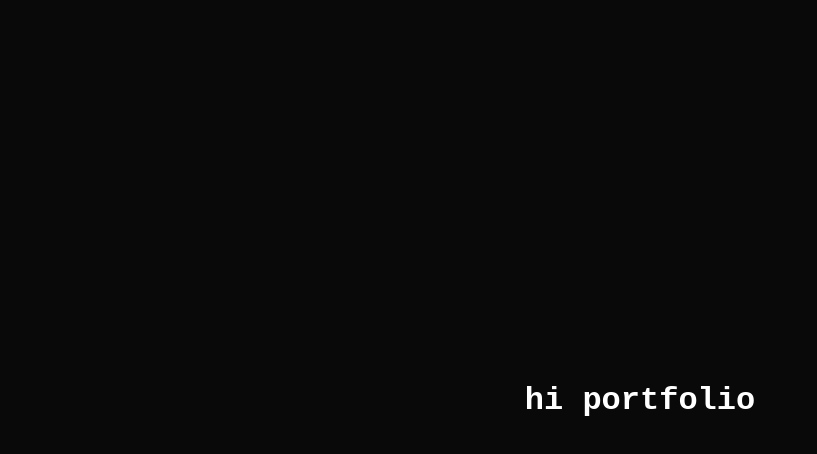
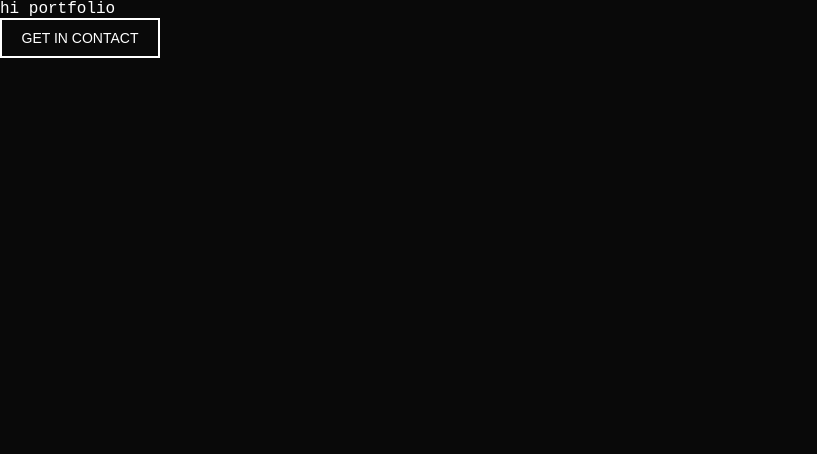
Before and after one commit to DennisJunior247/portfolio, a Next.js app: page / in a window 1280 px wide. Shown: the top 454 px of the page, without its empty margins (0-817 px from the left). Built offline with nearby package versions, Linux system fonts and the light colour scheme.

Commit message:
created custom input

```diff
--- a/components/Buttons/styles.js
+++ b/components/Buttons/styles.js
@@ -1,29 +1,20 @@
 import styled from "styled-components";
 
 export const Button = styled.button`
-  font-family: 'DM Sans', 'Roboto',sans-serif;
-  width: ${({ width }) => width || "60%"};
-  padding : 10px 0 10px 10px;
-  display : flex;
-  justify-content : center;
-  outline : none;
-  border : none;
-  position : ${({ position }) => position || ""};
-  right : 2.5rem;
-  top : 1.5rem;
-  background : ${props => props.dark ? "#6d1ac5f0" : "#fffffff0"};
-  font-size : 16px;
-  border-radius: 20px;
-  font-weight : 300;
-  margin : 20px;
-  color : ${props => props.dark ? " #fff" : "#6d1ac5f0"};
-  box-shadow :${props => props.dark ? "none" : "0 .2rem  .1rem 0 #ddd"};
-  transition : background .5s ease-out;
-  cursor : pointer;
-
-  &:hover{
-    background : ${props => props.dark ? "#5c076191" : "#dad6d6f0"};
-    box-shadow : none;
+  width: ${({ width }) => width || "10rem"};
+  padding: 10px;
+  font-size: 14px;
+  display: flex;
+  justify-content: center;
+  align-items: center;
+  outline: none;
+  border: 2px solid ${({ theme }) => theme.white};
+  background: ${({ theme }) => theme.dark};
+  color: ${({ theme }) => theme.white};
+  cursor: pointer;
+  text-transform: uppercase;
+  &:hover {
+    transition: all 0.3s ease-in-out;
+    cursor: pointer;
   }
-
 `;
--- a/config/global.js
+++ b/config/global.js
@@ -6,15 +6,24 @@ export const GlobalStyles = createGlobalStyle`
     box-sizing: border-box;
     margin: 0;
     padding: 0;
+
   }
 
   body {
-    align-items: center;
+     font-size:16px;
     background: ${({ theme }) => theme.dark};
     color: ${({ theme }) => theme.white};
-    display: flex;
-    flex-direction: column;
-    justify-content: center;
-    height: 100vh;
-    font-family: 'IBM Plex Mono', monospace;
+    min-height: 100vh;
+    font-family: ${({ theme }) => theme.fontFamily};
+     transition: all 0.3s ease-in-out;
+
+      p{
+        font-size:16px
+    }
+    h1{
+           font-size:36px
+    }
+      h2{
+           font-size:24px
+    }
   }`;
--- a/pages/_app.js
+++ b/pages/_app.js
@@ -1,6 +1,5 @@
 import App from "next/app";
 import { ThemeProvider } from "styled-components";
-import "../public/styles.css";
 import {darktheme} from "../config/themes";
 import {GlobalStyles}from "../config/global"
 export default class MyApp extends App {
--- a/pages/index.js
+++ b/pages/index.js
@@ -1,8 +1,9 @@
 
-
+import CustomButton from "../components/Buttons"
 const Home = () => (
   <>
-<h1>hi portfolio</h1>
+    <p>hi portfolio</p>
+    <CustomButton text="get in contact"/>
   </>
 );
 
```
